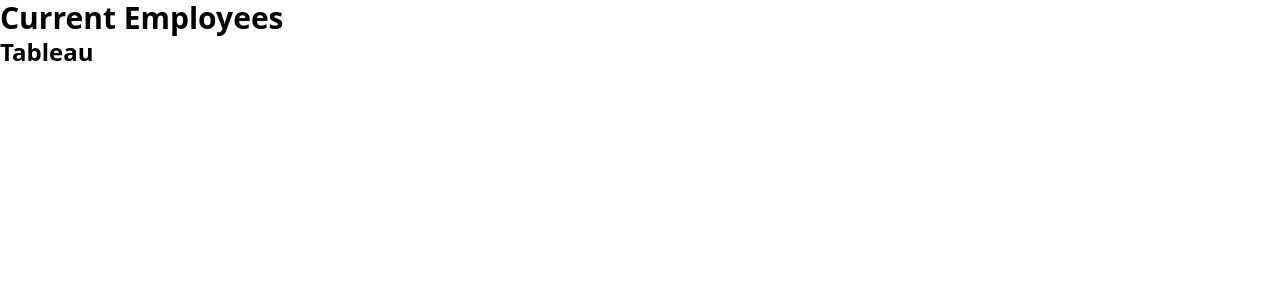
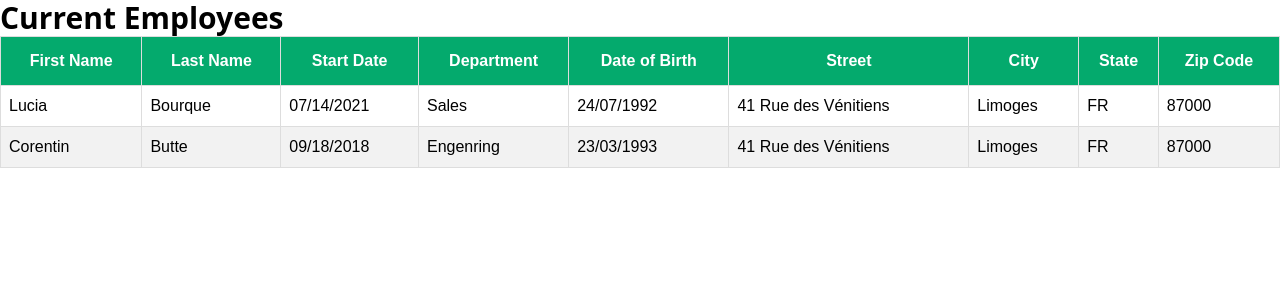
Before and after one commit to LuciaBOURQUE/Wealth-Health, a React (Create React App) app: page /employee-list in a window 1280 px wide. Shown: the top 300 px of the page. Built offline with nearby package versions, Linux system fonts and the light colour scheme.

Commit message:
mise a jour projet

```diff
--- a/package.json
+++ b/package.json
@@ -12,6 +12,7 @@
     "react-data-table-component": "^7.5.3",
     "react-dom": "^18.2.0",
     "react-redux": "^8.1.1",
+    "react-responsive-modal": "^6.4.2",
     "react-router-dom": "^6.14.1",
     "react-scripts": "5.0.1",
     "react-table": "^7.8.0",
--- /dev/null
+++ b/src/datas/mock_employees.js
@@ -0,0 +1,26 @@
+export const MOCK_EMPLOYEES = [
+  {
+    id: 1,
+    first_name: "Lucia",
+    last_name: "Bourque",
+    date_birthday: "24/07/1992",
+    start_date: "07/14/2021",
+    street: "41 Rue des Vénitiens",
+    city: "Limoges",
+    state: "FR",
+    zip_code: 87000,
+    department: "Sales",
+  },
+  {
+    id: 2,
+    first_name: "Corentin",
+    last_name: "Butte",
+    date_birthday: "23/03/1993",
+    start_date: "09/18/2018",
+    street: "41 Rue des Vénitiens",
+    city: "Limoges",
+    state: "FR",
+    zip_code: 87000,
+    department: "Engenring",
+  },
+]
--- a/src/react/components/FormEmployee.jsx
+++ b/src/react/components/FormEmployee.jsx
@@ -2,6 +2,7 @@
 import { departments } from "../../datas/departements"
 import { useState } from "react"
 import Dropdown from "./Dropdown"
+import ModalValidation from "./ModalValidationForm"
 import "../../sass/index.scss"
 
 export default function FormEmployee() {
@@ -108,12 +109,13 @@
         data={dataDepartments}
       />
 
-      <button type="submit">Save</button>
+      <ModalValidation />
     </form>
   )
 }
 
 /*
+<button type="submit">Save</button>
 
     const state = {
     firstName: null,
--- a/src/react/components/ModalValidationForm.jsx
+++ b/src/react/components/ModalValidationForm.jsx
@@ -0,0 +1,32 @@
+import { useState } from "react"
+import { Modal } from "react-responsive-modal"
+import "react-responsive-modal/styles.css"
+import "../../sass/index.scss"
+
+export default function ModalValidation() {
+  const [open, setOpen] = useState(false)
+  const onOpenModal = () => setOpen(true)
+  const onCloseModal = () => setOpen(false)
+
+  return (
+    <div className="flex justify-center">
+      <button
+        className="bg-slate-300 py-2 px-5 rounded-full mt-4"
+        onClick={onOpenModal}
+      >
+        Save
+      </button>
+      <Modal
+        open={open}
+        onClose={onCloseModal}
+        center
+        classNames={{
+          overlay: "customOverlay",
+          modal: "customModal",
+        }}
+      >
+        <p>Employee Created !</p>
+      </Modal>
+    </div>
+  )
+}
--- a/src/react/components/TableEmployee.jsx
+++ b/src/react/components/TableEmployee.jsx
@@ -1,10 +1,51 @@
-import { useTable } from "react-table"
+import { useMemo } from "react"
+import { useTable, useSortBy } from "react-table"
+import { MOCK_EMPLOYEES } from "../../datas/mock_employees.js"
+import { COLUMNS } from "./columns.js"
 import "../../sass/index.scss"
 
-export default function TablleEmployee() {
+export default function TableEmployee() {
+  const columns = useMemo(() => COLUMNS, [])
+  const data = useMemo(() => MOCK_EMPLOYEES, [])
+
+  const { getTableProps, getTableBodyProps, headerGroups, rows, prepareRow } =
+    useTable(
+      {
+        columns,
+        data,
+      },
+      useSortBy
+    )
+
   return (
-    <div>
-      <h1 className="text-2xl font-bold">Tableau</h1>
-    </div>
+    <table {...getTableProps()}>
+      <thead>
+        {headerGroups.map((header) => (
+          <tr {...header.getHeaderGroupProps()}>
+            {header.headers.map((column) => (
+              <th {...column.getHeaderProps(column.getSortByToggleProps())}>
+                {column.render("Header")}
+                <span>
+                  {column.isSorted ? (column.isSortedDesc ? "🔼" : "🔽") : ""}
+                </span>
+              </th>
+            ))}
+          </tr>
+        ))}
+      </thead>
+
+      <tbody {...getTableBodyProps()}>
+        {rows.map((row) => {
+          prepareRow(row)
+          return (
+            <tr {...row.getRowProps()}>
+              {row.cells.map((cell) => {
+                return <td {...cell.getCellProps()}>{cell.render("Cell")}</td>
+              })}
+            </tr>
+          )
+        })}
+      </tbody>
+    </table>
   )
 }
--- /dev/null
+++ b/src/react/components/columns.js
@@ -0,0 +1,38 @@
+export const COLUMNS = [
+  {
+    Header: "First Name",
+    accessor: "first_name",
+  },
+  {
+    Header: "Last Name",
+    accessor: "last_name",
+  },
+  {
+    Header: "Start Date",
+    accessor: "start_date",
+  },
+  {
+    Header: "Department",
+    accessor: "department",
+  },
+  {
+    Header: "Date of Birth",
+    accessor: "date_birthday",
+  },
+  {
+    Header: "Street",
+    accessor: "street",
+  },
+  {
+    Header: "City",
+    accessor: "city",
+  },
+  {
+    Header: "State",
+    accessor: "state",
+  },
+  {
+    Header: "Zip Code",
+    accessor: "zip_code",
+  },
+]
--- a/src/react/pages/EmployeeList.jsx
+++ b/src/react/pages/EmployeeList.jsx
@@ -1,11 +1,11 @@
 import "../../sass/index.scss"
-import TablleEmployee from "../components/TableEmployee"
+import TableEmployee from "../components/TableEmployee"
 
 export default function EmployeeList() {
   return (
     <div className="title">
       <h1 className="text-3xl font-bold">Current Employees</h1>
-      <TablleEmployee />
+      <TableEmployee />
     </div>
   )
 }
--- /dev/null
+++ b/src/sass/components/_modalvalidation.scss
@@ -0,0 +1,7 @@
+.customOverlay {
+  background: rgba(36, 123, 160, 0.7);
+}
+.customModal {
+  border-radius: 10px;
+  width: 50%;
+}
--- /dev/null
+++ b/src/sass/components/_table.scss
@@ -0,0 +1,27 @@
+table {
+  font-family: Arial, Helvetica, sans-serif;
+  border-collapse: collapse;
+  width: 100%;
+}
+
+table td,
+table th {
+  border: 1px solid #ddd;
+  padding: 8px;
+}
+
+table tr:nth-child(even) {
+  background-color: #f2f2f2;
+}
+
+table tr:hover {
+  background-color: #ddd;
+}
+
+table th {
+  padding-top: 12px;
+  padding-bottom: 12px;
+  text-align: center;
+  background-color: #04aa6d;
+  color: white;
+}
--- a/src/sass/index.scss
+++ b/src/sass/index.scss
@@ -1 +1,3 @@
 @import "./components/inputform";
+@import "./components/modalvalidation";
+@import "./components/table";
```
Also changed, not shown: 2 other files (tests, documents, lock files or other folders).
